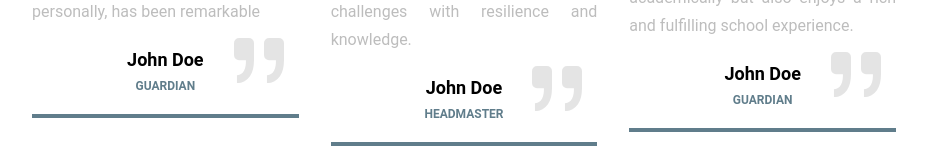
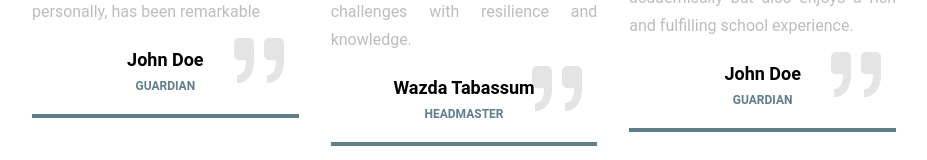
Before and after one commit to samiulfahad/def-cps, a React (Vite) app: page / in a window 1280 px wide. Shown: the part 5137-5297 px from the top of the page, without its empty margins (176-1103 px from the left). Built offline with nearby package versions, Linux system fonts and the light colour scheme.

Commit message:
images updated

```diff
--- a/src/pages/home/Testimonial.jsx
+++ b/src/pages/home/Testimonial.jsx
@@ -10,15 +10,15 @@ const TestimonialsSection = () => {
       occupation: "Guardian",
       quote:
         "Enrolling my child in City Public School, Durgapur was a transformative decision. The school's innovative teaching methods and dedicated faculty create an environment where learning becomes an exciting journey. My child's growth, both academically and personally, has been remarkable",
-      imageSrc: "wj9DLCJj/yunming-wang-G9f4-Enb8-XVM-unsplash",
+      imageSrc: "https://i.postimg.cc/KYGtgsf1/person-dummy.jpg",
     },
     {
       id: 2,
-      name: "John Doe",
+      name: "Wazda Tabassum",
       occupation: "Headmaster",
       quote:
         "As the Headmaster of City Public School, Durgapur, I take pride in our students' transformative journeys. Our commitment to academic excellence and a nurturing environment empowers each child to thrive. It's a joy to witness them evolve into confident, compassionate individuals ready to face the world's challenges with resilience and knowledge.",
-      imageSrc: "KvrSzTxg/alexandru-zdrobau-dj-RG1v-B1pw-unsplash",
+      imageSrc: "https://i.postimg.cc/WzpFqRSz/Whats-App-Image-2025-03-18-at-00-44-51-01290bd6.jpg",
     },
     {
       id: 3,
@@ -26,7 +26,7 @@ const TestimonialsSection = () => {
       occupation: "Guardian",
       quote:
         "City Public School, Durgapur, has exceeded my expectations in providing a safe and stimulating learning atmosphere. The school's emphasis on both academic excellence and extracurricular activities ensures a balanced education. My child not only excels academically but also enjoys a rich and fulfilling school experience.",
-      imageSrc: "gk8KvyTN/ehsan-ahmadi-vs-Wy6nchc-Os-unsplash",
+      imageSrc: "https://i.postimg.cc/KYGtgsf1/person-dummy.jpg",
     },
   ]
 
@@ -59,7 +59,7 @@ const TestimonialsSection = () => {
                       <div className="absolute w-24 h-24 border-t-4 border-r-4 border-blue-gray-400 -top-4 -right-4"></div>
                       <img
                         className="object-cover w-full h-full"
-                        src={`https://i.postimg.cc/${testimonial.imageSrc}.jpg`}
+                        src={testimonial.imageSrc}
                         alt=""
                       />
                       <div className="absolute w-24 h-24 border-b-4 border-l-4 border-blue-gray-400 -bottom-4 -left-4"></div>
```
Also changed, not shown: 2 other files (tests, documents, lock files or other folders).
